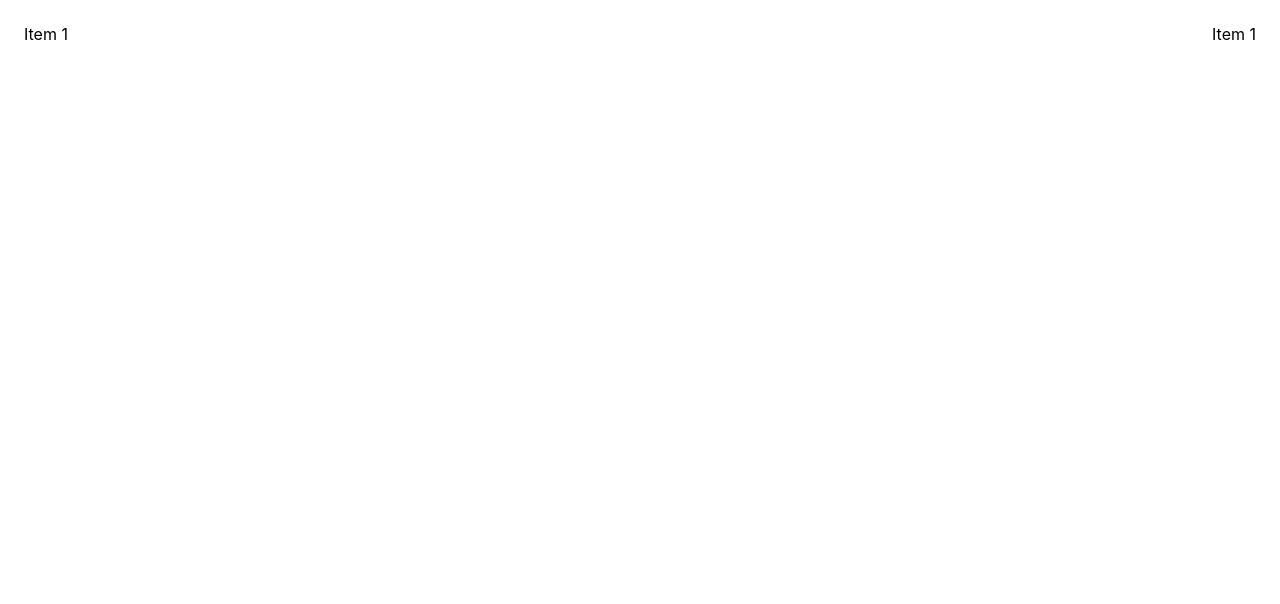
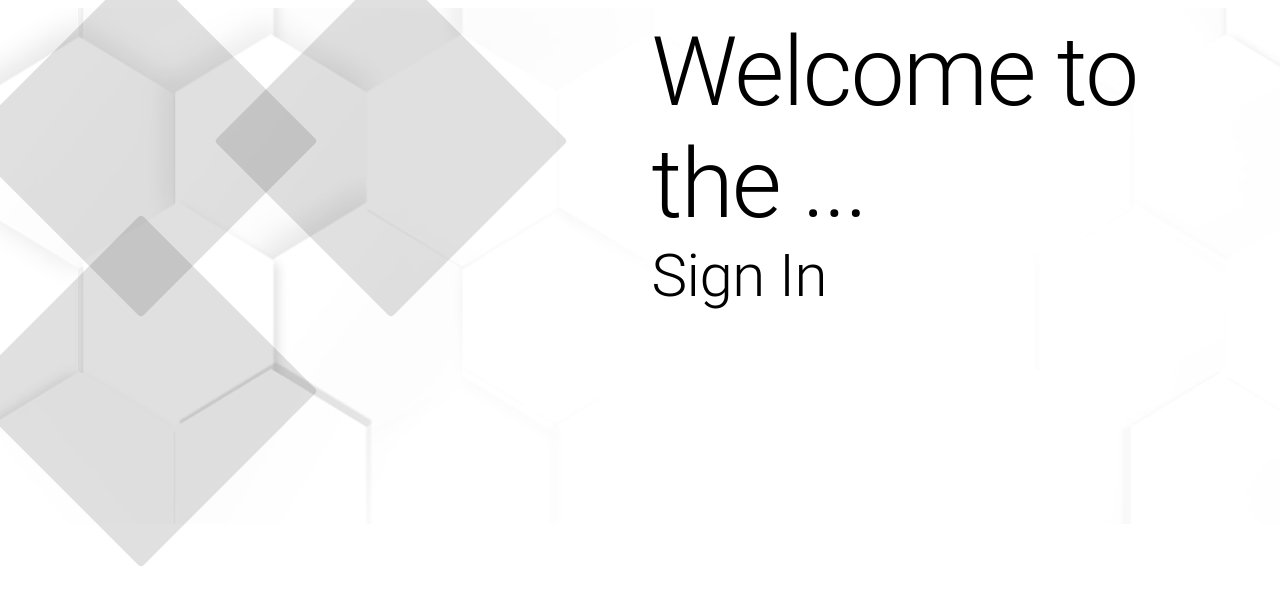
Before and after one commit to SekToR90/test-itmo, a React (Create React App) app: page / in a window 1280 px wide. Shown: the top 604 px of the page. Built offline with nearby package versions, Linux system fonts and the light colour scheme.

Commit message:
feat: add Authorization and main component

```diff
--- /dev/null
+++ b/src/components/App/App.css
@@ -0,0 +1,5 @@
+.App {
+  width: 100%;
+  background-image: url('../../images/background.jpg');
+  background-blend-mode: multiply;
+}
--- a/src/App.js
+++ b/src/components/App/App.js
@@ -1,16 +1,13 @@
 import React from 'react';
+import './App.css';
 import Box from '@material-ui/core/Box';
+import MainAuthorization from '../MainAuthorization/MainAuthorization'
 
 function App() {
   return (
-    <div style={{ width: '100%' }}>
+    <div className="App">
       <Box display="flex" justifyContent="space-between" m={1} p={1}>
-        <Box p={1}>
-          Item 1
-        </Box>
-        <Box p={1}>
-          Item 1
-        </Box>
+        <MainAuthorization />
       </Box>
     </div>
   );
--- /dev/null
+++ b/src/components/Main/Main.js
@@ -0,0 +1,22 @@
+import React from 'react';
+import Box from '@material-ui/core/Box';
+import { Button, Typography } from '@material-ui/core';
+import classes from './Main.module.css';
+
+function MainRegister(props) {
+  return (
+    <>
+    <Box>
+      <Button variant="contained" className={`${classes.button} ${classes.buttonProgects_desabled}`}  disabled></Button>
+      <Button variant="contained" className={`${classes.button} ${classes.buttonUser_desabled}`} disabled></Button>
+      <Button variant="contained" className={`${classes.button} ${classes.buttonMarket_desabled}`} disabled></Button>
+    </Box>
+    <Box display="flex" flexDirection="column">
+      <Typography variant="h1" className={classes.title}>Welcome to the ...</Typography>
+      {props.children}
+    </Box>
+    </>
+  );
+}
+
+export default MainRegister;
--- /dev/null
+++ b/src/components/Main/Main.module.css
@@ -0,0 +1,18 @@
+.button {
+    width: 250px;
+    height: 250px;
+    transform: rotate(45deg);
+    border-radius: 20px;
+}
+
+.buttonMarket_desabled {
+    background: rgba(134, 189, 36, 0.3);
+}
+
+.buttonUser_desabled {
+    background: rgba(2, 152, 169, 0.3);
+}
+
+.buttonProgects_desabled {
+    background: rgba(65, 69, 73, 0.3);
+}
--- /dev/null
+++ b/src/components/MainAuthorization/MainAuthorization.js
@@ -0,0 +1,16 @@
+import React from 'react';
+import { Button, Typography } from '@material-ui/core';
+import classes from './MainAuthorization.module.css';
+import Main from '../Main/Main';
+
+function MainAuthorization() {
+  return (
+    <Main children={
+      <>
+        <Typography variant="h2" className={classes.subtitle}>Sign In</Typography>
+      </>
+    }/>
+  );
+}
+
+export default MainAuthorization;
--- /dev/null
+++ b/src/components/MainAuthorization/MainAuthorization.module.css
@@ -0,0 +1,6 @@
+.subtitle {
+    font-family: 'Roboto';
+    font-weight: 500;
+    font-size: 24px;
+    line-height: 24px;
+}
--- a/src/index.js
+++ b/src/index.js
@@ -1,7 +1,7 @@
 import React from 'react';
 import ReactDOM from 'react-dom';
 import './index.css';
-import App from './App';
+import App from './components/App/App';
 import reportWebVitals from './reportWebVitals';
 
 ReactDOM.render(
```
Also changed, not shown: src/App.css (deleted, +0 -38 lines), src/images/background.jpg (added), 1 other file (tests, documents, lock files or other folders).
